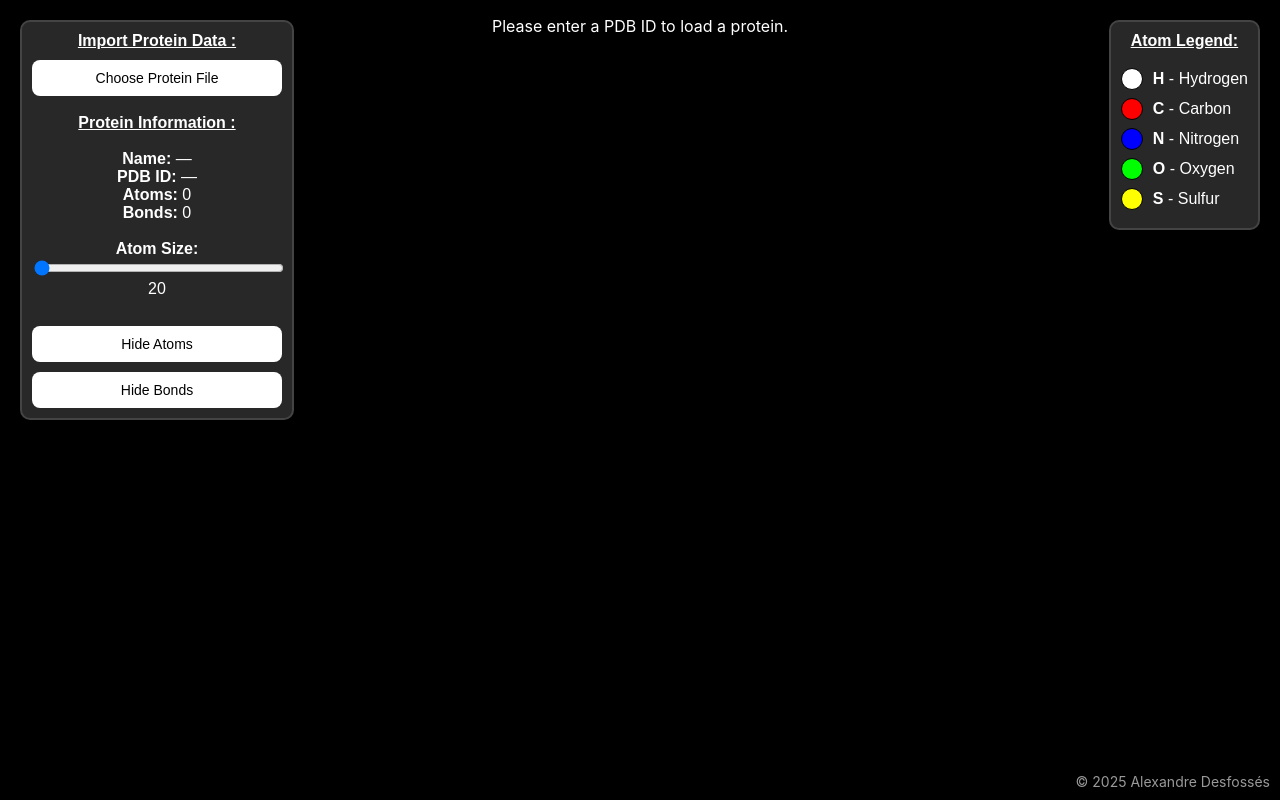
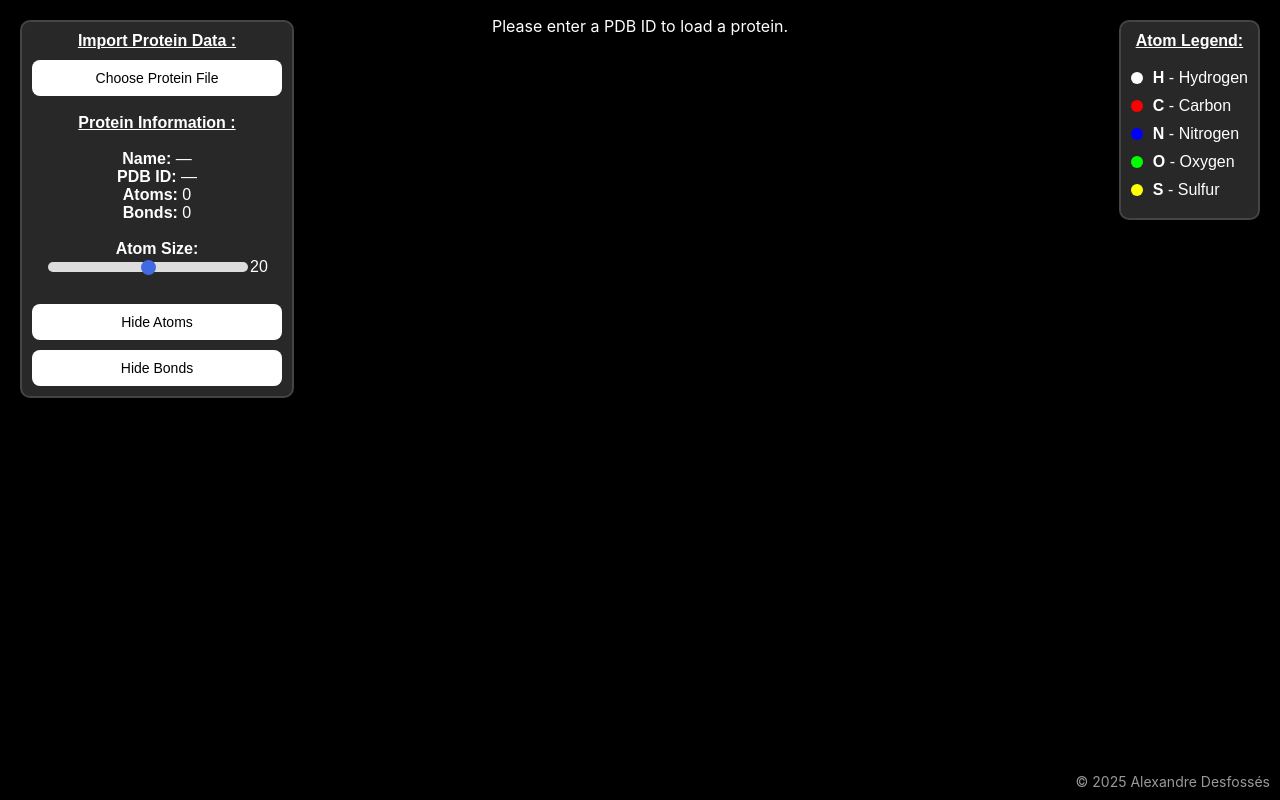
Before and after one commit to AlexandreD13/ProteinViewer, a React (Create React App) app in the folder frontend/: page / in a window 1280 px wide. Built offline with nearby package versions, Linux system fonts and the light colour scheme.

Commit message:
Adjusted zoom + some .css

```diff
--- a/frontend/src/components/Controls.css
+++ b/frontend/src/components/Controls.css
@@ -43,6 +43,68 @@
     width: 100%;
 }
 
+.slider-container {
+    display: flex;
+    flex-direction: column;
+    justify-content: center;
+    align-items: center;
+    margin-top: 10px;
+}
+
 .slider {
-    width: 100%;
+    width: 80%;
+    height: 10px;
+    background: #ddd;
+    border-radius: 5px;
+    -webkit-appearance: none;
+    appearance: none;
+    outline: none;
+    transition: background 0.3s;
 }
+
+.slider::-webkit-slider-thumb {
+    -webkit-appearance: none;
+    appearance: none;
+    width: 15px;
+    height: 15px;
+    background: royalblue;
+    border-radius: 50%;
+    cursor: pointer;
+    transition: background 0.3s;
+}
+
+.slider::-webkit-slider-thumb:hover {
+    background: darkblue;
+}
+
+/* Style for Firefox */
+.slider::-moz-range-thumb {
+    width: 15px;
+    height: 15px;
+    background: royalblue;
+    border-radius: 50%;
+    cursor: pointer;
+}
+
+/* Hover effect for Firefox thumb */
+.slider::-moz-range-thumb:hover {
+    background: darkblue;
+}
+
+/* Style for Internet Explorer */
+.slider::-ms-thumb {
+    width: 15px;
+    height: 15px;
+    background: royalblue;
+    border-radius: 50%;
+    cursor: pointer;
+}
+
+/* Hover effect for IE thumb */
+.slider::-ms-thumb:hover {
+    background: darkblue;
+}
+
+.slider:active {
+    background: #aaa;
+}
--- a/frontend/src/components/Controls.js
+++ b/frontend/src/components/Controls.js
@@ -58,8 +58,8 @@ export default function Controls({
 			<label><strong>Atom Size:</strong></label><br/>
 			<input
 				type="range"
-				min="20"
-				max="40"
+				min="10"
+				max="30"
 				value={atomSize}
 				className="slider"
 				onChange={e => onAtomSizeChange(Number(e.target.value))}
--- a/frontend/src/components/GLCanvas.js
+++ b/frontend/src/components/GLCanvas.js
@@ -199,7 +199,7 @@ export default function GLCanvas({atomData, showAtoms, showBonds, atomSize}) {
 		canvas.addEventListener('mouseup', () => (dragging.current = false));
 		canvas.addEventListener('mouseleave', () => (dragging.current = false));
 		canvas.addEventListener('wheel', (e) => {
-			zoom.current = Math.max(0.1, Math.min(5, zoom.current + e.deltaY * 0.0025));
+			zoom.current = Math.max(0.1, Math.min(5, zoom.current + e.deltaY * 0.001));
 		});
 	};
 
--- a/frontend/src/components/Legend.css
+++ b/frontend/src/components/Legend.css
@@ -20,10 +20,9 @@
 }
 
 .legend-swatch {
-    width: 20px;
-    height: 20px;
+    width: 12px;
+    height: 12px;
     margin-right: 10px;
-    border: 1px solid #000;
 }
 
 .legend-text {
```
